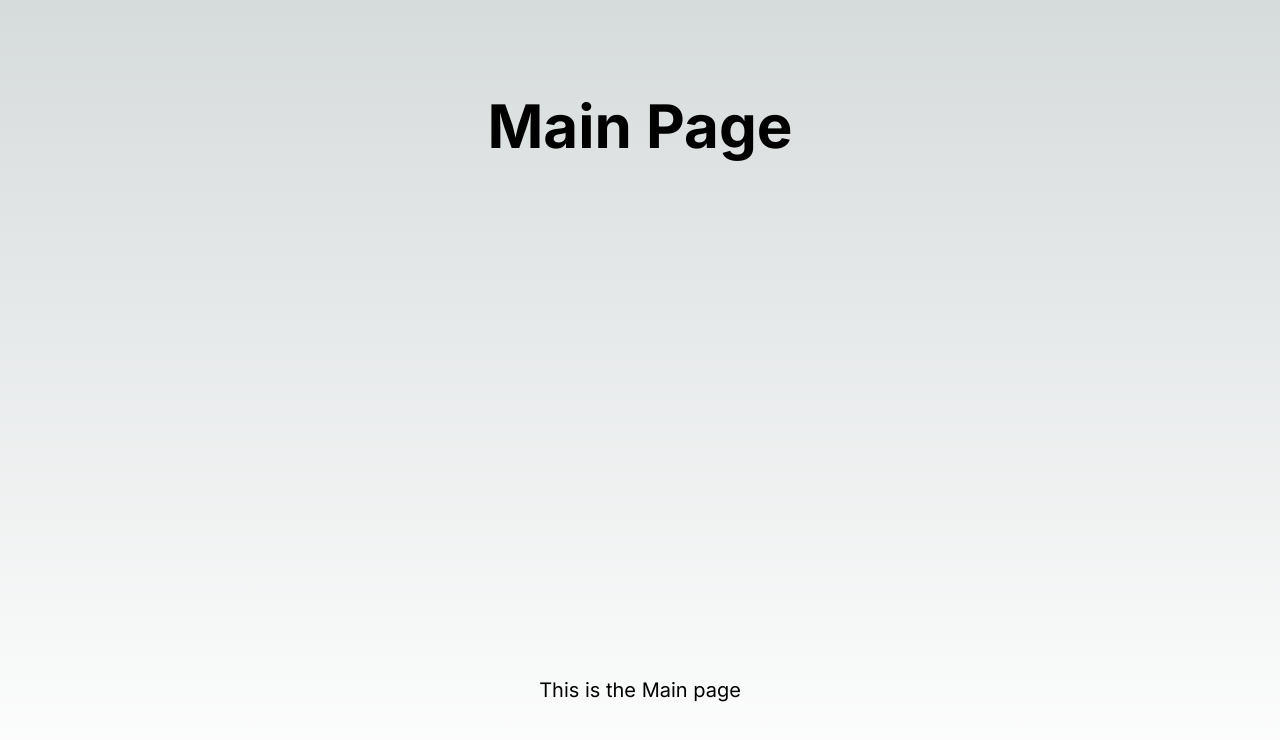
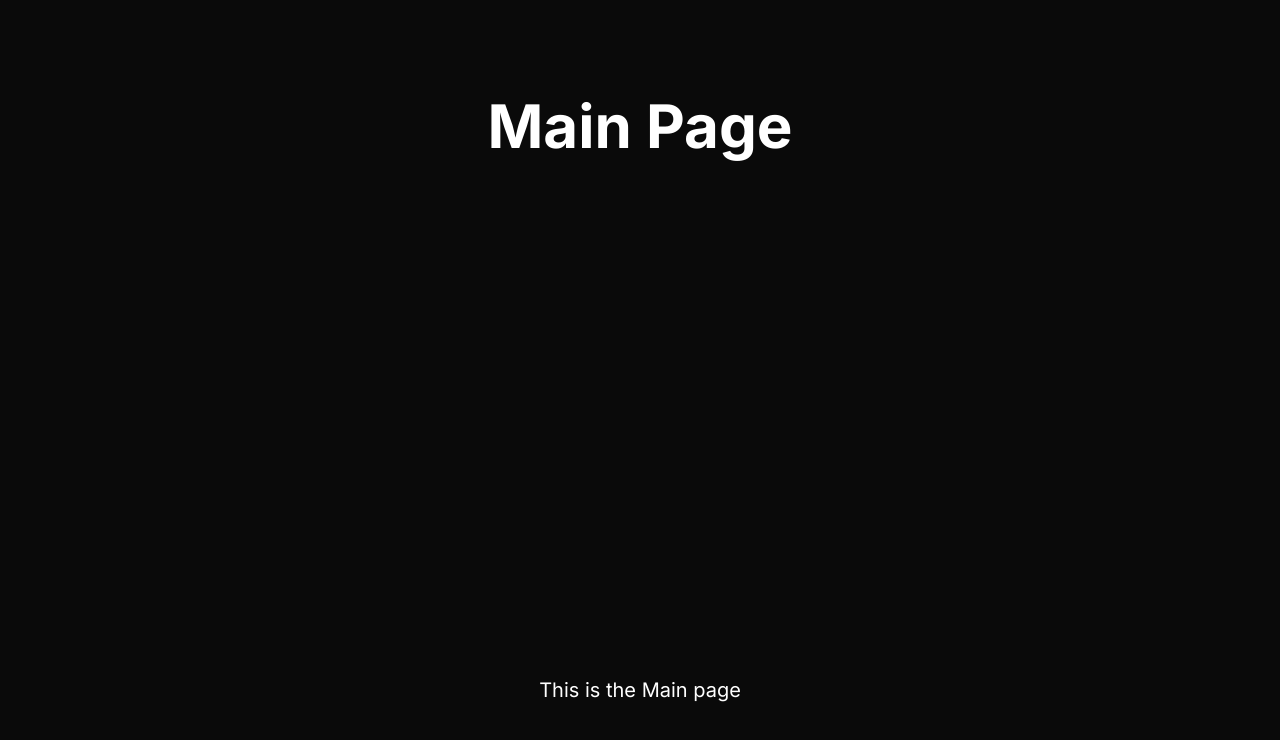
Before and after one commit to SantosVicente/wiki-store, a Next.js app: page / in a window 1280 px wide. Shown: the top 740 px of the page. Built offline with nearby package versions, Linux system fonts and the light colour scheme.

Commit message:
chore: add shadcn setup

```diff
--- a/src/app/globals.css
+++ b/src/app/globals.css
@@ -2,26 +2,48 @@
 @tailwind components;
 @tailwind utilities;
 
-:root {
-  --foreground-rgb: 0, 0, 0;
-  --background-start-rgb: 214, 219, 220;
-  --background-end-rgb: 255, 255, 255;
-}
+@layer base {
+  :root {
+    --background: 0 0% 4%;
+    --foreground: 0 0% 100%;
 
-@media (prefers-color-scheme: dark) {
-  :root {
-    --foreground-rgb: 255, 255, 255;
-    --background-start-rgb: 0, 0, 0;
-    --background-end-rgb: 0, 0, 0;
+    --card: 0 0% 4%;
+    --card-foreground: 0 0% 100%;
+
+    --popover: 0 0% 4%;
+    --popover-foreground: 0 0% 100%;
+
+    --primary: 252 59% 48%;
+    --primary-foreground: 0 0% 100%;
+
+    --secondary: 0 0% 9%;
+    --secondary-foreground: 0 0% 100%;
+
+    --muted: 0 0% 9%;
+    --muted-foreground: 215 20.2% 65.1%;
+
+    --accent: 0 0% 9%;
+    --accent-foreground: 0 0% 100%;
+
+    --destructive: 0 62.8% 30.6%;
+    --destructive-foreground: 0 0% 100%;
+
+    --border: 0 0% 9%;
+    --input: 0 0% 9%;
+    --ring: 212.7 26.8% 83.9%;
+
+    --radius: 0.5rem;
   }
 }
 
-body {
-  color: rgb(var(--foreground-rgb));
-  background: linear-gradient(
-      to bottom,
-      transparent,
-      rgb(var(--background-end-rgb))
-    )
-    rgb(var(--background-start-rgb));
+@layer base {
+  * {
+    @apply border-border;
+  }
+  body {
+    @apply bg-background text-foreground h-full;
+  }
+  html {
+    @apply h-full;
+  }
 }
--- /dev/null
+++ b/src/lib/utils.ts
@@ -0,0 +1,6 @@
+import { type ClassValue, clsx } from "clsx"
+import { twMerge } from "tailwind-merge"
+
+export function cn(...inputs: ClassValue[]) {
+  return twMerge(clsx(inputs))
+}
--- a/tailwind.config.ts
+++ b/tailwind.config.ts
@@ -1,20 +1,76 @@
-import type { Config } from 'tailwindcss'
-
-const config: Config = {
+/** @type {import('tailwindcss').Config} */
+module.exports = {
+  darkMode: ["class"],
   content: [
-    './src/pages/**/*.{js,ts,jsx,tsx,mdx}',
-    './src/components/**/*.{js,ts,jsx,tsx,mdx}',
-    './src/app/**/*.{js,ts,jsx,tsx,mdx}',
-  ],
+    './pages/**/*.{ts,tsx}',
+    './components/**/*.{ts,tsx}',
+    './app/**/*.{ts,tsx}',
+    './src/**/*.{ts,tsx}',
+	],
   theme: {
+    container: {
+      center: true,
+      padding: "2rem",
+      screens: {
+        "2xl": "1400px",
+      },
+    },
     extend: {
-      backgroundImage: {
-        'gradient-radial': 'radial-gradient(var(--tw-gradient-stops))',
-        'gradient-conic':
-          'conic-gradient(from 180deg at 50% 50%, var(--tw-gradient-stops))',
+      colors: {
+        border: "hsl(var(--border))",
+        input: "hsl(var(--input))",
+        ring: "hsl(var(--ring))",
+        background: "hsl(var(--background))",
+        foreground: "hsl(var(--foreground))",
+        primary: {
+          DEFAULT: "hsl(var(--primary))",
+          foreground: "hsl(var(--primary-foreground))",
+        },
+        secondary: {
+          DEFAULT: "hsl(var(--secondary))",
+          foreground: "hsl(var(--secondary-foreground))",
+        },
+        destructive: {
+          DEFAULT: "hsl(var(--destructive))",
+          foreground: "hsl(var(--destructive-foreground))",
+        },
+        muted: {
+          DEFAULT: "hsl(var(--muted))",
+          foreground: "hsl(var(--muted-foreground))",
+        },
+        accent: {
+          DEFAULT: "hsl(var(--accent))",
+          foreground: "hsl(var(--accent-foreground))",
+        },
+        popover: {
+          DEFAULT: "hsl(var(--popover))",
+          foreground: "hsl(var(--popover-foreground))",
+        },
+        card: {
+          DEFAULT: "hsl(var(--card))",
+          foreground: "hsl(var(--card-foreground))",
+        },
+      },
+      borderRadius: {
+        lg: "var(--radius)",
+        md: "calc(var(--radius) - 2px)",
+        sm: "calc(var(--radius) - 4px)",
+      },
+      keyframes: {
+        "accordion-down": {
+          from: { height: 0 },
+          to: { height: "var(--radix-accordion-content-height)" },
+        },
+        "accordion-up": {
+          from: { height: "var(--radix-accordion-content-height)" },
+          to: { height: 0 },
+        },
+      },
+      animation: {
+        "accordion-down": "accordion-down 0.2s ease-out",
+        "accordion-up": "accordion-up 0.2s ease-out",
       },
     },
   },
-  plugins: [],
+  plugins: [require("tailwindcss-animate")],
 }
-export default config
```
Also changed, not shown: package.json (+6 -1 lines), components.json (added), 1 other file (tests, documents, lock files or other folders).
